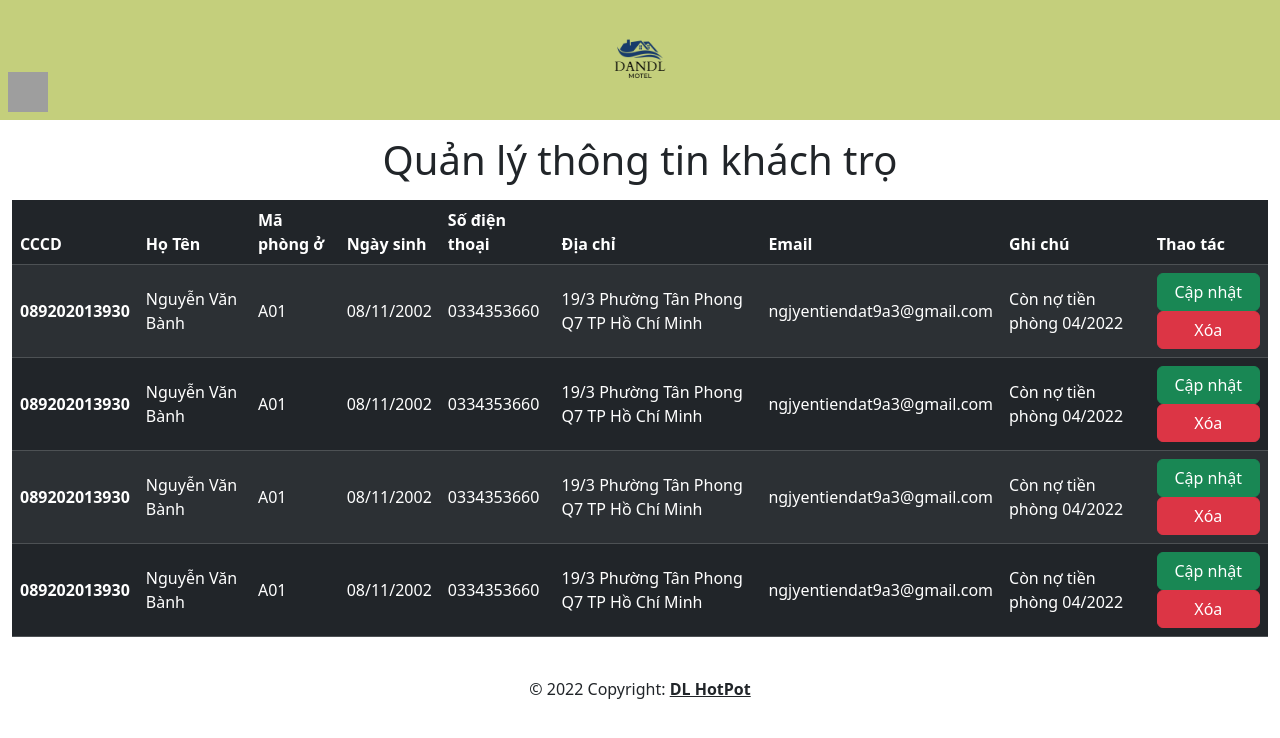
After one commit to Menot123/SOA_FinalTerm, a Node server app: template src/views/manage-customer.hbs in a window 1280 px wide. The commit adds this page. Shown: the top 738 px of the page. Run offline with Node 20, Linux system fonts and the light colour scheme; the template is opened without the code that fills it, so the values that code supplies are empty; some libraries are stand-ins or nearby versions; grey boxes are pictures that could not be loaded.

Commit message:
Create manager layout, do FE manage-customer

```diff
--- a/src/controllers/host.controller.js
+++ b/src/controllers/host.controller.js
@@ -4,7 +4,7 @@ const homeServices = require('../services/home.service')
 
 async function index(req, res, next) {
     try {
-        res.render('admin');
+        res.render('admin', { layout: 'manager' });
     } catch (err) {
         console.error('Error', err.message);
         next(err);
@@ -15,7 +15,7 @@ async function index(req, res, next) {
 
 async function manageCustomer(req, res, next) {
     try {
-        res.render('manage-customer');
+        res.render('manage-customer', { layout: 'manager' });
     } catch (err) {
         console.error('Error', err.message);
         next(err);
--- /dev/null
+++ b/src/views/manage-customer.hbs
@@ -0,0 +1,75 @@
+<head>
+    <link rel="stylesheet" href="/css/admin.css">
+    <title>Quản lý thông tin khách trọ</title>
+</head>
+
+
+<h1 class="text-center mt-3">Quản lý thông tin khách trọ</h1>
+<div class="container-fluid mt-3">
+
+    <table class="table table-dark table-striped table-hover">
+        <thead>
+            <tr>
+                <th scope="col">CCCD</th>
+                <th scope="col">Họ Tên</th>
+                <th scope="col">Mã phòng ở</th>
+                <th scope="col">Ngày sinh</th>
+                <th scope="col">Số điện thoại</th>
+                <th scope="col">Địa chỉ</th>
+                <th scope="col">Email</th>
+                <th scope="col">Ghi chú</th>
+                <th scope="col">Thao tác</th>
+            </tr>
+        </thead>
+        <tbody>
+            <tr>
+                <th class="align-middle" scope="row">089202013930</th>
+                <td class="align-middle">Nguyễn Văn Bành</td>
+                <td class="align-middle">A01</td>
+                <td class="align-middle">08/11/2002</td>
+                <td class="align-middle">0334353660</td>
+                <td class="align-middle">19/3 Phường Tân Phong Q7 TP Hồ Chí Minh</td>
+                <td class="align-middle">ngjyentiendat9a3@gmail.com</td>
+                <td class="align-middle">Còn nợ tiền phòng 04/2022</td>
+                <td class="align-middle"><a class="text-white btn btn-success w-100" href="">Cập nhật</a><a
+                        class="text-white btn btn-danger w-100" href="">Xóa</a></td>
+            </tr>
+            <tr>
+                <th class="align-middle" scope="row">089202013930</th>
+                <td class="align-middle">Nguyễn Văn Bành</td>
+                <td class="align-middle">A01</td>
+                <td class="align-middle">08/11/2002</td>
+                <td class="align-middle">0334353660</td>
+                <td class="align-middle">19/3 Phường Tân Phong Q7 TP Hồ Chí Minh</td>
+                <td class="align-middle">ngjyentiendat9a3@gmail.com</td>
+                <td class="align-middle">Còn nợ tiền phòng 04/2022</td>
+                <td class="align-middle"><a class="text-white btn btn-success w-100" href="">Cập nhật</a><a
+                        class="text-white btn btn-danger w-100" href="">Xóa</a></td>
+            </tr>
+            <tr>
+                <th class="align-middle" scope="row">089202013930</th>
+                <td class="align-middle">Nguyễn Văn Bành</td>
+                <td class="align-middle">A01</td>
+                <td class="align-middle">08/11/2002</td>
+                <td class="align-middle">0334353660</td>
+                <td class="align-middle">19/3 Phường Tân Phong Q7 TP Hồ Chí Minh</td>
+                <td class="align-middle">ngjyentiendat9a3@gmail.com</td>
+                <td class="align-middle">Còn nợ tiền phòng 04/2022</td>
+                <td class="align-middle"><a class="text-white btn btn-success w-100" href="">Cập nhật</a><a
+                        class="text-white btn btn-danger w-100" href="">Xóa</a></td>
+            </tr>
+            <tr>
+                <th class="align-middle" scope="row">089202013930</th>
+                <td class="align-middle">Nguyễn Văn Bành</td>
+                <td class="align-middle">A01</td>
+                <td class="align-middle">08/11/2002</td>
+                <td class="align-middle">0334353660</td>
+                <td class="align-middle">19/3 Phường Tân Phong Q7 TP Hồ Chí Minh</td>
+                <td class="align-middle">ngjyentiendat9a3@gmail.com</td>
+                <td class="align-middle">Còn nợ tiền phòng 04/2022</td>
+                <td class="align-middle"><a class="text-white btn btn-success w-100" href="">Cập nhật</a><a
+                        class="text-white btn btn-danger w-100" href="">Xóa</a></td>
+            </tr>
+        </tbody>
+    </table>
+</div>
```
Also changed, not shown: src/views/admin.hbs (+1 -51 lines), src/views/layouts/manager.hbs (added, +104 -0 lines).
